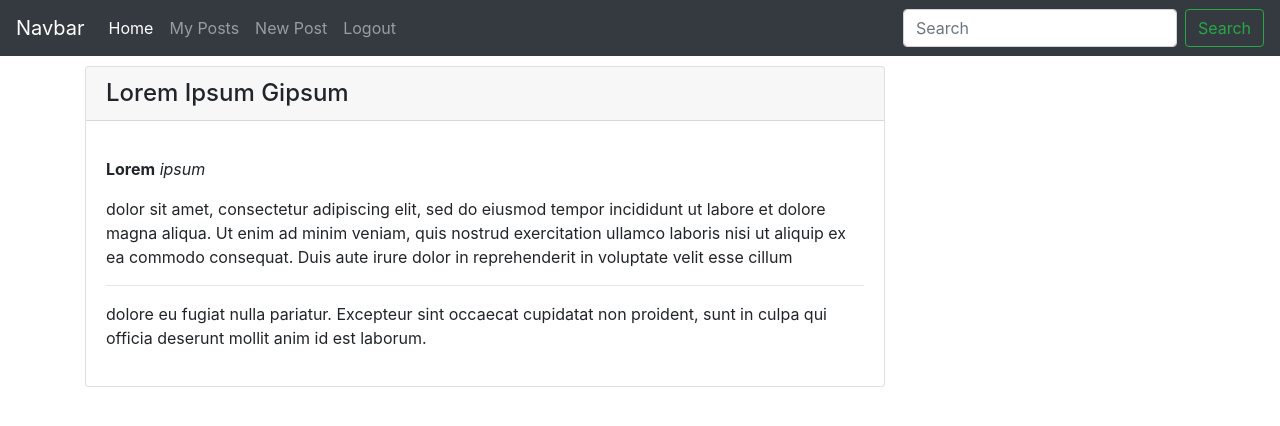
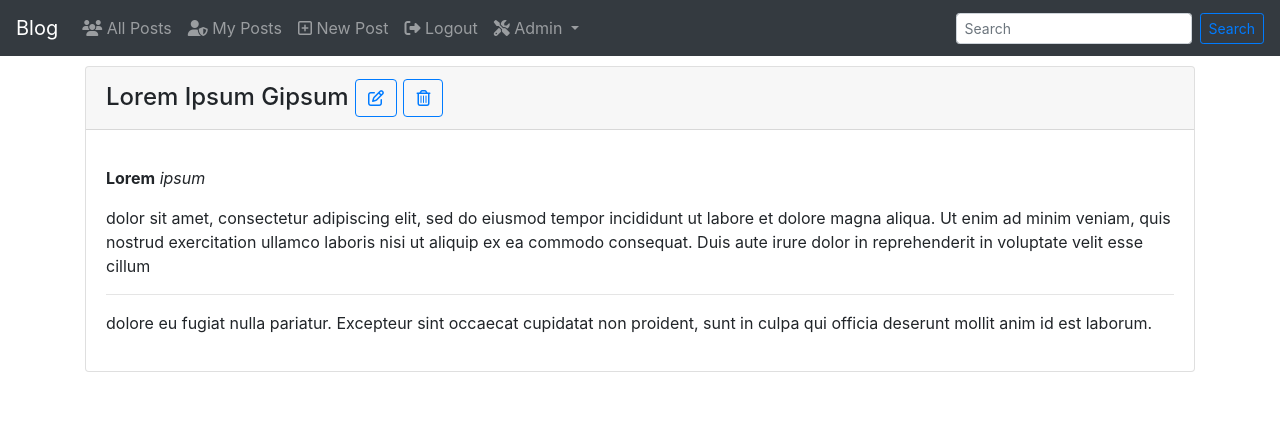
Before and after one commit to diverdale/blog-project, a Flask app: page /blog/3 in a window 1280 px wide. Shown: the top 426 px of the page. Run offline with Flask 2, Linux system fonts and the light colour scheme; a user stored in the database is signed in; data comes from the database, SQL or seed files in the repository; both versions use the stored data as it was after the commit; some libraries are stand-ins or nearby versions.

Commit message:
General UI updates

```diff
--- a/app.py
+++ b/app.py
@@ -1,12 +1,22 @@
-from src import app
-from src.models import Post
-from flask import render_template
+from src import app, db
+from sqlalchemy.orm import relationship, backref
+from src.models import Post, User
+from flask import render_template, url_for, current_app
+from _sqlite3 import OperationalError
 
 
 @app.route('/')
-def index():
-    posts = Post.query.all()
-    return render_template('index.html', posts=posts)
+@app.route('/index/<int:page>')
+def index(page=1):
+
+    posts = db.session.query(Post, User).outerjoin(Post, User.id == Post.post_author).filter_by()\
+        .order_by(Post.post_date.desc()).paginate(page, current_app.config['POSTS_PER_PAGE'])
+    next_url = url_for('index', page=posts.next_num) \
+        if posts.has_next else None
+    prev_url = url_for('index', page=posts.prev_num) \
+        if posts.has_prev else None
+
+    return render_template('index.html', posts=posts.items, next_url=next_url, prev_url=prev_url)
 
 
 if __name__ == '__main__':
--- a/requirements.txt
+++ b/requirements.txt
@@ -12,6 +12,7 @@ Flask-Login==0.5.0
 Flask-Migrate==2.5.3
 Flask-Misaka==1.0.0
 Flask-Moment==0.9.0
+flask-paginate==0.6.0
 Flask-SQLAlchemy==2.4.2
 Flask-WTF==0.14.3
 gunicorn==20.0.4
--- a/src/__init__.py
+++ b/src/__init__.py
@@ -20,6 +20,7 @@ app.config['SECRET_KEY'] = 'supersecretkey'
 basedir = os.path.abspath(os.path.dirname(__file__))
 app.config['SQLALCHEMY_DATABASE_URI'] = 'sqlite:///'+os.path.join(basedir, 'blog.sqlite')
 app.config['SQLALCHEMY_TRACK_MODIFICATIONS'] = False
+app.config['POSTS_PER_PAGE'] = 4
 
 db = SQLAlchemy(app)
 Migrate(app, db)
--- a/src/blog/templates/blog/details.html
+++ b/src/blog/templates/blog/details.html
@@ -2,17 +2,47 @@
 
 {% block content %}
     <div class="container">
-        <div class="card" style="width: 50rem; margin-top: 10px;">
+        <div class="card" style="margin-top: 10px;">
             <h4 class="card-header">
                 {{ post.post_title }}
+                {% if post.post_author == current_user.id %}
+                    <a href="{{ url_for('blog.edit', post_id=post.id) }}">
+                        <button title="Edit" class="btn btn-outline-primary">
+                            <i class="far fa-edit"></i>
+                        </button>
+                    </a>
+                        <button title="Delete" class="btn btn-outline-primary" data-toggle="modal" data-target="#confirmDelete">
+                            <i class="far fa-trash-alt"></i>
+                        </button>
+                {% endif %}
             </h4>
             <div class="card-body">
                   <p>{{ post.post_content|markdown }}</p>
             </div>
         </div>
-
-
-
+    </div>
+    <div class="modal fade" id="confirmDelete" tabindex="-1" role="dialog" aria-labeledby="confirmDeleteLabel" aria-hidden="true" >
+        <div class="modal-dialog">
+            <div class="modal-content">
+                <div class="modal-header">
+                    <h5 class="modal-title" id="confirmDeleteLabel">
+                        Confirm Delete
+                    </h5>
+                    <button class="close" type="button" data-dismiss="modal" aria-label="Close">
+                        <span aria-hidden="true">&times;</span>
+                    </button>
+                </div>
+                <div class="modal-body">
+                    Click delete to confirm. This cannot be undone.
+                </div>
+                <div class="modal-footer">
+                    <button type="button" class="btn btn-secondary" data-dismiss="modal">Cancel</button>
+                    <form action="{{ url_for('blog.delete', post_id=post.id) }}">
+                        <button type="submit" class="btn btn-primary">Delete</button>
+                    </form>
+                </div>
+            </div>
+        </div>
     </div>
 
 {% endblock %}
--- a/src/blog/views.py
+++ b/src/blog/views.py
@@ -1,8 +1,9 @@
-from flask import Blueprint, render_template, redirect, url_for, request
+from flask import (Blueprint, render_template, redirect, url_for,
+                   request, abort, flash, current_app)
 from flask_login import login_required, current_user
 from src import db
 from src.models import Post, User
-from src.blog.forms import AddForm
+from src.blog.forms import AddForm, EditForm
 import datetime
 
 post_blueprint = Blueprint('blog', __name__,
@@ -10,15 +11,22 @@ post_blueprint = Blueprint('blog', __name__,
 
 
 @post_blueprint.route('/')
-def list():
-    posts = Post.query.filter_by(post_author=current_user.id)
-    return render_template('list_posts.html', posts=posts)
+@post_blueprint.route('/blog/<int:page>')
+def list(page=1):
+
+    posts = Post.query.filter_by(post_author=current_user.id).order_by(Post.post_date.desc())\
+        .paginate(page, current_app.config['POSTS_PER_PAGE'])
+    next_url = url_for('blog.list', page=posts.next_num) \
+        if posts.has_next else None
+    prev_url = url_for('blog.list', page=posts.prev_num) \
+        if posts.has_prev else None
+
+    return render_template('list_posts.html', posts=posts.items, next_url=next_url, prev_url=prev_url)
 
 
 @post_blueprint.route('/<post_id>')
 def details(post_id):
     post = Post.query.filter_by(id=post_id).first()
-    print(post)
     return render_template('details.html', post=post)
 
 
@@ -38,3 +46,39 @@ def add():
 
         return redirect(url_for('blog.list'))
     return render_template('add_post.html', form=form)
+
+
+@post_blueprint.route('/<int:post_id>/edit', methods=['GET', 'POST'])
+@login_required
+def edit(post_id):
+
+    post = Post.query.get_or_404(post_id)
+    if post.post_author != current_user.id:
+        abort(403)
+    form = EditForm()
+
+    if form.validate_on_submit():
+        post.post_title = form.post_title.data
+        post.post_content = form.post_content.data
+
+        db.session.commit()
+
+        return redirect(url_for('blog.details', post_id=post.id))
+    elif request.method == 'GET':
+        form.post_title.data = post.post_title
+        form.post_content.data = post.post_content
+
+    return render_template('edit_post.html', form=form)
+
+
+@post_blueprint.route('/<int:post_id>/delete', methods=['GET', 'POST'])
+@login_required
+def delete(post_id):
+
+    post = Post.query.get_or_404(post_id)
+    if post.post_author != current_user.id:
+        abort(403)
+    db.session.delete(post)
+    db.session.commit()
+    flash('Post Deleted')
+    return redirect(url_for('blog.list'))
--- a/src/models.py
+++ b/src/models.py
@@ -14,7 +14,7 @@ class User(db.Model, UserMixin):
     id = db.Column(db.Integer, primary_key=True)
     user_email = db.Column(db.String(64), unique=True, index=True)
     user_username = db.Column(db.String(64), unique=True, index=True)
-    user_posts = db.relationship('Post', backref='author', lazy='dynamic')
+    user_posts = db.relationship('Post', cascade="all, delete-orphan", backref='author', lazy='dynamic')
     user_role = db.Column(db.String(10), index=True, default='User')
     password_hash = db.Column(db.String(128))
 
--- a/src/templates/base.html
+++ b/src/templates/base.html
@@ -7,44 +7,58 @@
     <script src="http://code.jquery.com/jquery-3.5.1.min.js" integrity="sha256-9/aliU8dGd2tb6OSsuzixeV4y/faTqgFtohetphbbj0=" crossorigin="anonymous"></script>
     <script src="https://cdn.jsdelivr.net/npm/popper.js@1.16.0/dist/umd/popper.min.js" integrity="sha384-Q6E9RHvbIyZFJoft+2mJbHaEWldlvI9IOYy5n3zV9zzTtmI3UksdQRVvoxMfooAo" crossorigin="anonymous"></script>
     <script src="https://stackpath.bootstrapcdn.com/bootstrap/4.5.0/js/bootstrap.min.js" integrity="sha384-OgVRvuATP1z7JjHLkuOU7Xw704+h835Lr+6QL9UvYjZE3Ipu6Tp75j7Bh/kR0JKI" crossorigin="anonymous"></script>
+    <script src="https://kit.fontawesome.com/7e51c8576e.js" crossorigin="anonymous"></script>
     {{ moment.include_jquery() }}
     {{ moment.include_moment() }}
 </head>
     <body>
         <nav class="navbar navbar-expand-lg navbar-dark bg-dark">
-  <a class="navbar-brand" href="#">Navbar</a>
+  <a class="navbar-brand" href="#">Blog</a>
   <button class="navbar-toggler" type="button" data-toggle="collapse" data-target="#navbarSupportedContent" aria-controls="navbarSupportedContent" aria-expanded="false" aria-label="Toggle navigation">
     <span class="navbar-toggler-icon"></span>
   </button>
 
   <div class="collapse navbar-collapse" id="navbarSupportedContent">
     <ul class="navbar-nav mr-auto">
-      <li class="nav-item active">
-        <a class="nav-link" href="{{ url_for('index') }}">Home <span class="sr-only">(current)</span></a>
+      <li class="nav-item">
+        <a class="nav-link" href="{{ url_for('index') }}"><i class="fas fa-users"></i> All Posts <span class="sr-only">(current)</span></a>
       </li>
       {% if current_user.is_authenticated %}
           <li class="nav-item">
-            <a class="nav-link" href="{{ url_for('blog.list') }}">My Posts</a>
+            <a class="nav-link" href="{{ url_for('blog.list') }}"><i class="fas fa-user-shield"></i> My Posts</a>
           </li>
           <li class="nav-item">
-            <a class="nav-link" href="{{ url_for('blog.add') }}">New Post</a>
+            <a class="nav-link" href="{{ url_for('blog.add') }}"><i class="far fa-plus-square"></i> New Post</a>
           </li>
           <li class="nav-item">
-            <a class="nav-link" href="{{ url_for('users.logout') }}" tabindex="-1" aria-disabled="true">Logout</a>
+            <a class="nav-link" href="{{ url_for('users.logout') }}" tabindex="-1" aria-disabled="true"><i class="fas fa-sign-out-alt"></i> Logout</a>
           </li>
       {% else %}
           <li class="nav-item">
-            <a class="nav-link" href="{{ url_for('users.login') }}">Login</a>
+            <a class="nav-link" href="{{ url_for('users.login') }}"><i class="fas fa-sign-in-alt"></i> Login</a>
           </li>
           <li class="nav-item">
-            <a class="nav-link" href="{{ url_for('users.register') }}" tabindex="-1" aria-disabled="true">Register</a>
+            <a class="nav-link" href="{{ url_for('users.register') }}" ><i class="fas fa-user-plus"></i> Register</a>
           </li>
       {% endif %}
+      {% if current_user.user_role == 'Admin' %}
+          <li class="nav-item dropdown">
+              <a class="nav-link dropdown-toggle" href="#" id="navbarDropdown" role="button" data-toggle="dropdown" aria-haspopup="true" aria-expanded="false">
+                  <i class="fas fa-tools"></i>
+                  Admin
+              </a>
+              <div class="dropdown-menu" aria-labelledby="navbarDropdown">
+                  <a href="{{ url_for('users.list') }}" class="dropdown-item">User Admin</a>
+                  <a href="#" class="dropdown-item">Post Admin</a>
+              </div>
+          </li>
+      {% endif %}
+
     </ul>
-    <form class="form-inline my-2 my-lg-0">
-      <input class="form-control mr-sm-2" type="search" placeholder="Search" aria-label="Search">
-      <button class="btn btn-outline-success my-2 my-sm-0" type="submit">Search</button>
-    </form>
+        <form class="form-inline my-2 my-lg-0">
+          <input class="form-control form-control-sm mr-sm-2" type="search" placeholder="Search" aria-label="Search">
+          <button class="btn btn-outline-primary btn-sm my2 my-sm-0" type="submit">Search</button>
+        </form>
   </div>
 </nav>
             {% block content %}
```
Also changed, not shown: src/blog/forms.py (+7 -0 lines), src/blog/templates/blog/edit_post.html (added, +14 -0 lines), src/blog/templates/blog/list_posts.html (+24 -2 lines), src/templates/index.html (+13 -3 lines), src/users/forms.py (+11 -0 lines), src/users/templates/users/edit_user.html (added, +45 -0 lines), src/users/templates/users/list_users.html (added, +31 -0 lines), src/users/templates/users/login.html (+11 -8 lines), src/users/views.py (+50 -4 lines), src/blog.sqlite.
